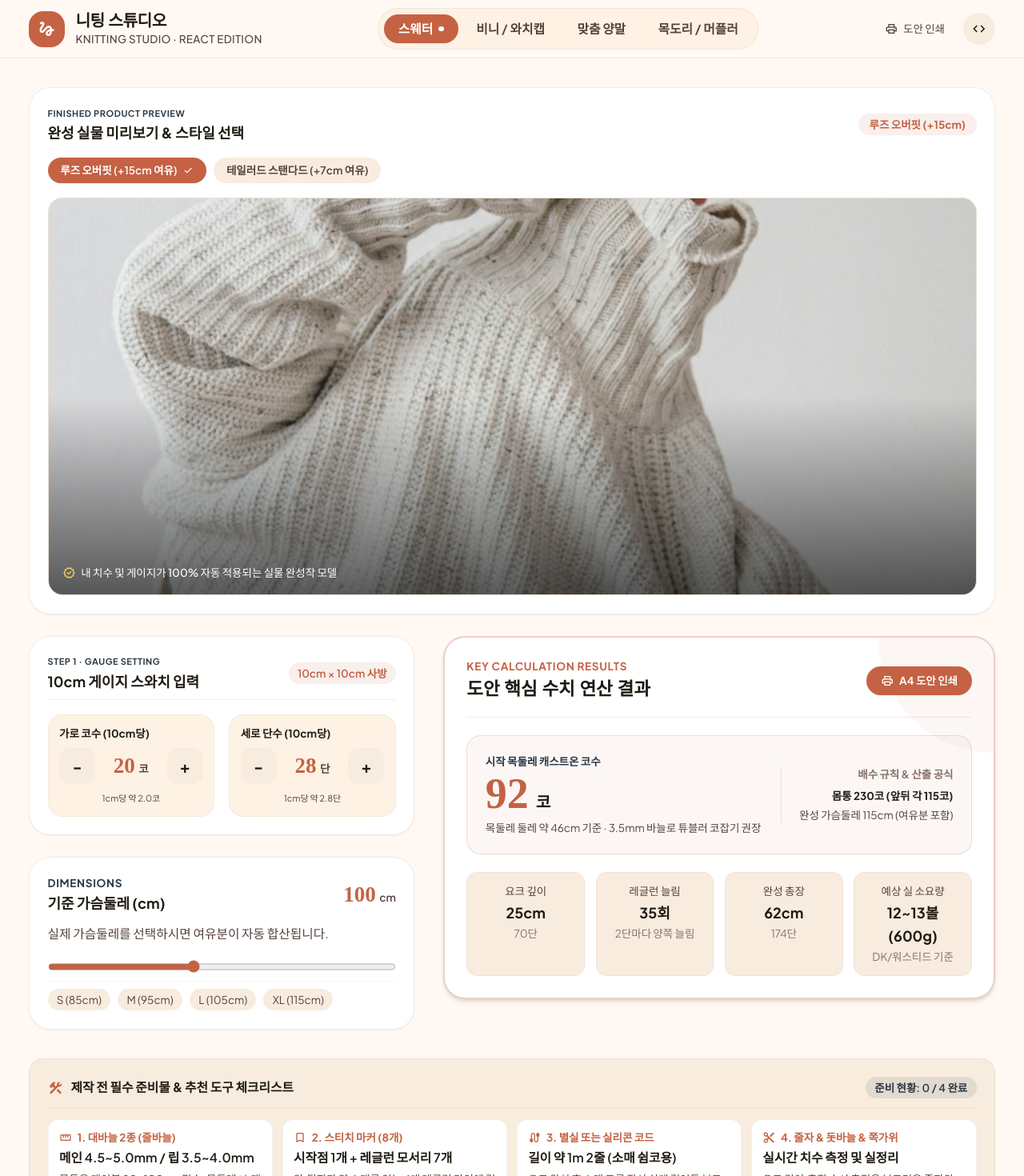
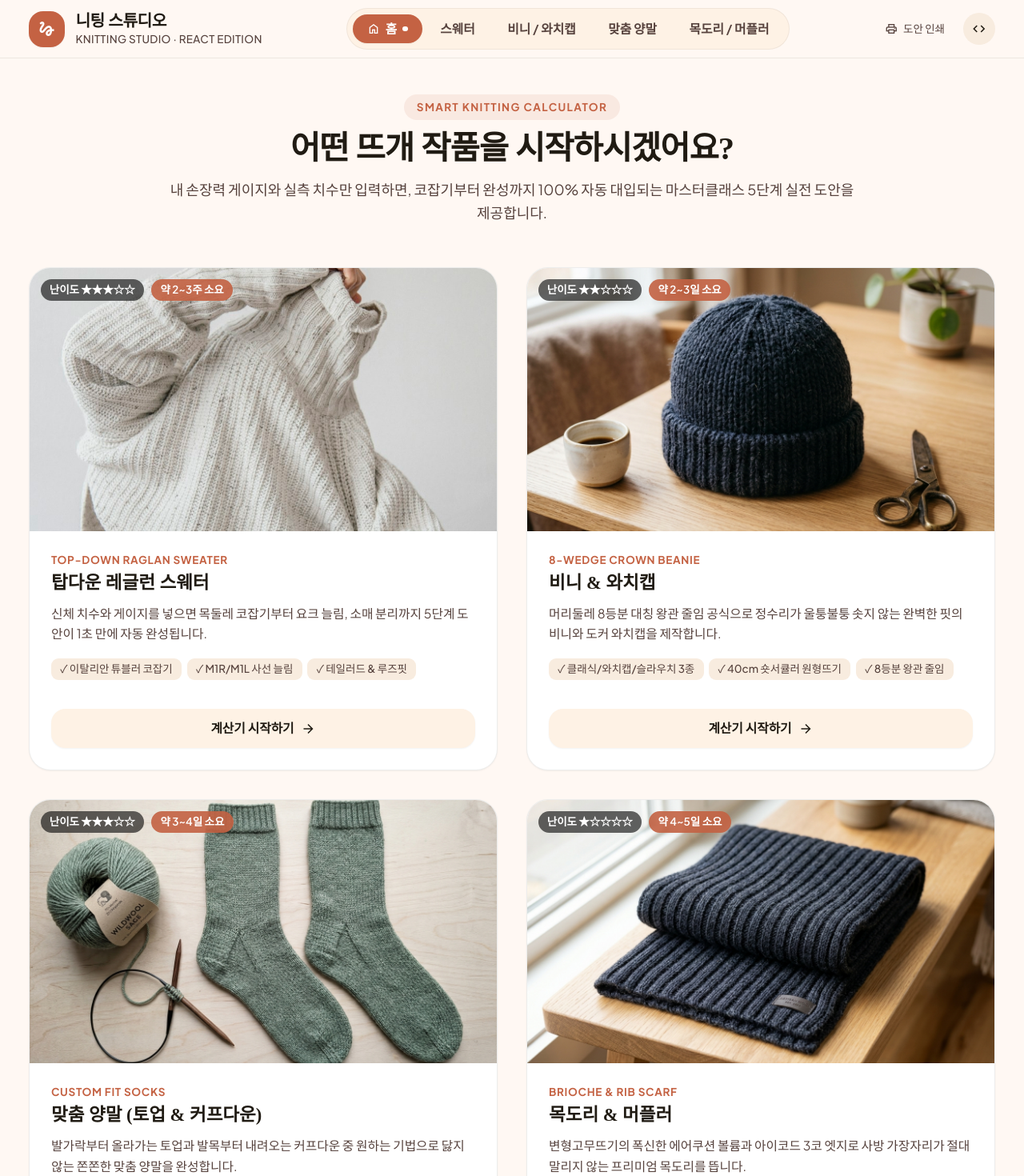
Before and after one commit to Hopelessyou/knitting-studio, a React (Vite) app in the folder react-knitting-studio/: page / in a window 1280 px wide. Shown: the top 1470 px of the page at 80% size. Built offline with nearby package versions, Linux system fonts and the light colour scheme.

Commit message:
feat: Add HomePage dashboard and link header logo (/html/body/div/div/header/div[1]/div[1]) to Home navigation

```diff
--- a/react-knitting-studio/src/App.jsx
+++ b/react-knitting-studio/src/App.jsx
@@ -1,13 +1,14 @@
 import React, { useState } from 'react';
 import TopNavBar from './components/common/TopNavBar';
 import VideoModal from './components/common/VideoModal';
+import HomePage from './pages/HomePage';
 import SweaterPage from './pages/SweaterPage';
 import BeaniePage from './pages/BeaniePage';
 import SocksPage from './pages/SocksPage';
 import ScarfPage from './pages/ScarfPage';
 
 export default function App() {
-  const [activeTab, setActiveTab] = useState('sweater');
+  const [activeTab, setActiveTab] = useState('home');
   const [videoModal, setVideoModal] = useState({ isOpen: false, videoId: '', title: '' });
 
   const handleOpenVideo = (videoId, title) => {
@@ -25,6 +26,7 @@ export default function App() {
 
       {/* 2. Main Page Content */}
       <main className="flex-1">
+        {activeTab === 'home' && <HomePage onSelectTab={setActiveTab} />}
         {activeTab === 'sweater' && <SweaterPage onOpenVideo={handleOpenVideo} />}
         {activeTab === 'beanie' && <BeaniePage onOpenVideo={handleOpenVideo} />}
         {activeTab === 'socks' && <SocksPage onOpenVideo={handleOpenVideo} />}
@@ -43,7 +45,7 @@ export default function App() {
       <footer className="bg-surface-container-low border-t border-on-surface/[0.08] py-8 text-center text-xs text-on-surface-variant">
         <div className="max-w-7xl mx-auto px-4">
           <p className="font-serif font-bold text-sm text-on-surface mb-1">KNITTING STUDIO · 리액트 에디션</p>
-          <p className="text-[11px] text-outline">모든 게이지와 치수가 100% 실시간 연산되는 스마트 뜨개 도안 플랫폼</p>
+          <p className="text-xs text-outline">모든 게이지와 치수가 100% 실시간 연산되는 스마트 뜨개 도안 플랫폼</p>
         </div>
       </footer>
     </div>
--- a/react-knitting-studio/src/components/common/TopNavBar.jsx
+++ b/react-knitting-studio/src/components/common/TopNavBar.jsx
@@ -2,6 +2,7 @@ import React from 'react';
 
 export default function TopNavBar({ activeTab, onSelectTab }) {
   const tabs = [
+    { id: 'home', label: '홈', icon: 'home' },
     { id: 'sweater', label: '스웨터', sub: '탑다운 레글런' },
     { id: 'beanie', label: '비니 / 와치캡', sub: '8등분 왕관 줄임' },
     { id: 'socks', label: '맞춤 양말', sub: '토업 & 커프다운' },
@@ -11,19 +12,25 @@ export default function TopNavBar({ activeTab, onSelectTab }) {
   return (
     <header className="sticky top-0 z-40 bg-[#fff8f3]/90 backdrop-blur-md border-b border-[#201b13]/[0.08]">
       <div className="max-w-7xl mx-auto px-4 sm:px-6 lg:px-8 h-16 flex items-center justify-between">
-        <div className="flex items-center gap-3">
-          <div className="w-10 h-10 rounded-2xl bg-primary text-white flex items-center justify-center shadow-sm">
+        {/* /html/body/div/div/header/div[1]/div[1] -> Home Button */}
+        <button
+          type="button"
+          onClick={() => onSelectTab('home')}
+          className="flex items-center gap-3 cursor-pointer group text-left border-0 bg-transparent p-0 focus:outline-none"
+          title="홈으로 이동"
+        >
+          <div className="w-10 h-10 rounded-2xl bg-primary text-white flex items-center justify-center shadow-sm group-hover:scale-105 group-hover:bg-primary-hover transition-all">
             <span className="material-symbols-outlined text-[24px]">gesture</span>
           </div>
           <div>
-            <h1 className="font-serif font-bold text-lg text-on-surface tracking-tight leading-tight">
+            <h1 className="font-serif font-bold text-lg text-on-surface tracking-tight leading-tight group-hover:text-primary transition-colors">
               니팅 스튜디오
             </h1>
             <p className="text-xs text-on-surface-variant font-medium tracking-wide">
               KNITTING STUDIO · REACT EDITION
             </p>
           </div>
-        </div>
+        </button>
 
         <nav className="hidden md:flex items-center gap-1 bg-surface-container-low p-1.5 rounded-full border border-on-surface/[0.06]">
           {tabs.map((tab) => {
@@ -38,6 +45,7 @@ export default function TopNavBar({ activeTab, onSelectTab }) {
                     : 'text-on-surface-variant hover:text-on-surface hover:bg-white/60'
                 }`}
               >
+                {tab.icon && <span className="material-symbols-outlined text-[16px]">{tab.icon}</span>}
                 <span>{tab.label}</span>
                 {isActive && <span className="w-1.5 h-1.5 rounded-full bg-white animate-pulse" />}
               </button>
@@ -72,7 +80,7 @@ export default function TopNavBar({ activeTab, onSelectTab }) {
             <button
               key={tab.id}
               onClick={() => onSelectTab(tab.id)}
-              className={`px-3 py-1 rounded-full text-sm font-semibold shrink-0 transition-all ${
+              className={`px-3 py-1 rounded-full text-xs font-semibold shrink-0 transition-all ${
                 isActive
                   ? 'bg-primary text-white shadow-sm'
                   : 'text-on-surface-variant bg-white/70'
--- /dev/null
+++ b/react-knitting-studio/src/pages/HomePage.jsx
@@ -0,0 +1,131 @@
+import React from 'react';
+
+export default function HomePage({ onSelectTab }) {
+  const cards = [
+    {
+      id: 'sweater',
+      title: '탑다운 레글런 스웨터',
+      sub: 'Top-Down Raglan Sweater',
+      desc: '신체 치수와 게이지를 넣으면 목둘레 코잡기부터 요크 늘림, 소매 분리까지 5단계 도안이 1초 만에 자동 완성됩니다.',
+      img: '/images/sweater_loose.jpg',
+      badge: '난이도 ★★★☆☆',
+      time: '약 2~3주 소요',
+      features: ['이탈리안 튜블러 코잡기', 'M1R/M1L 사선 늘림', '테일러드 & 루즈핏']
+    },
+    {
+      id: 'beanie',
+      title: '비니 & 와치캡',
+      sub: '8-Wedge Crown Beanie',
+      desc: '머리둘레 8등분 대칭 왕관 줄임 공식으로 정수리가 울퉁불퉁 솟지 않는 완벽한 핏의 비니와 도커 와치캡을 제작합니다.',
+      img: '/images/beanie_watchcap.jpg',
+      badge: '난이도 ★★☆☆☆',
+      time: '약 2~3일 소요',
+      features: ['클래식/와치캡/슬라우치 3종', '40cm 숏서큘러 원형뜨기', '8등분 왕관 줄임']
+    },
+    {
+      id: 'socks',
+      title: '맞춤 양말 (토업 & 커프다운)',
+      sub: 'Custom Fit Socks',
+      desc: '발가락부터 올라가는 토업과 발목부터 내려오는 커프다운 중 원하는 기법으로 닳지 않는 쫀쫀한 맞춤 양말을 완성합니다.',
+      img: '/images/socks_toeup.jpg',
+      badge: '난이도 ★★★☆☆',
+      time: '약 3~4일 소요',
+      features: ['주디스 매직 캐스트온', '저먼 숏로우(GSR) 뒤꿈치', '키치너 스티치']
+    },
+    {
+      id: 'scarf',
+      title: '목도리 & 머플러',
+      sub: 'Brioche & Rib Scarf',
+      desc: '변형고무뜨기의 폭신한 에어쿠션 볼륨과 아이코드 3코 엣지로 사방 가장자리가 절대 말리지 않는 프리미엄 목도리를 뜹니다.',
+      img: '/images/scarf_rib.jpg',
+      badge: '난이도 ★☆☆☆☆',
+      time: '약 4~5일 소요',
+      features: ['변형고무뜨기 (3n+2)', '사방 말림 방지 아이코드 엣지', '실 소요량 그램 계산']
+    }
+  ];
+
+  return (
+    <div className="max-w-7xl mx-auto px-4 sm:px-6 lg:px-8 py-10">
+      {/* Hero Welcome Banner */}
+      <div className="text-center max-w-3xl mx-auto mb-12">
+        <span className="text-xs font-bold text-primary uppercase tracking-widest bg-primary/10 px-3.5 py-1.5 rounded-full inline-block mb-3">
+          SMART KNITTING CALCULATOR
+        </span>
+        <h2 className="text-3xl sm:text-4xl font-serif font-bold text-on-surface mb-3 tracking-tight">
+          어떤 뜨개 작품을 시작하시겠어요?
+        </h2>
+        <p className="text-base text-on-surface-variant leading-relaxed">
+          내 손장력 게이지와 실측 치수만 입력하면, 코잡기부터 완성까지 100% 자동 대입되는 마스터클래스 5단계 실전 도안을 제공합니다.
+        </p>
+      </div>
+
+      {/* 4 Cards Grid */}
+      <div className="grid grid-cols-1 md:grid-cols-2 gap-8 mb-12">
+        {cards.map((card) => (
+          <div
+            key={card.id}
+            onClick={() => onSelectTab(card.id)}
+            className="group bg-surface-container-lowest rounded-3xl overflow-hidden border border-on-surface/[0.08] shadow-sm hover:shadow-xl hover:border-primary/40 transition-all duration-300 cursor-pointer flex flex-col justify-between"
+          >
+            <div>
+              {/* Card Image Banner */}
+              <div className="relative aspect-[16/9] overflow-hidden bg-surface-container">
+                <img
+                  src={card.img}
+                  alt={card.title}
+                  className="w-full h-full object-cover group-hover:scale-105 transition-transform duration-500"
+                />
+                <div className="absolute top-3 left-3 flex gap-2">
+                  <span className="bg-black/60 backdrop-blur-md text-white text-xs font-semibold px-2.5 py-1 rounded-full">
+                    {card.badge}
+                  </span>
+                  <span className="bg-primary/90 text-white text-xs font-semibold px-2.5 py-1 rounded-full">
+                    {card.time}
+                  </span>
+                </div>
+              </div>
+
+              {/* Card Body */}
+              <div className="p-6">
+                <span className="text-xs font-bold text-primary uppercase tracking-wider block mb-1">
+                  {card.sub}
+                </span>
+                <h3 className="text-xl font-bold font-serif text-on-surface group-hover:text-primary transition-colors mb-2">
+                  {card.title}
+                </h3>
+                <p className="text-sm text-on-surface-variant leading-relaxed mb-4">
+                  {card.desc}
+                </p>
+
+                {/* Features Pill List */}
+                <div className="flex flex-wrap gap-1.5 mb-2">
+                  {card.features.map((f, idx) => (
+                    <span
+                      key={idx}
+                      className="text-xs font-medium bg-surface-container text-on-surface-variant px-2.5 py-1 rounded-lg"
+                    >
+                      ✓ {f}
+                    </span>
+                  ))}
+                </div>
+              </div>
+            </div>
+
+            {/* Bottom Action Footer */}
+            <div className="p-6 pt-0">
+              <button
+                type="button"
+                className="w-full py-3 rounded-2xl bg-surface-container-low group-hover:bg-primary group-hover:text-white text-on-surface font-bold text-sm transition-all flex items-center justify-center gap-2 cursor-pointer shadow-sm"
+              >
+                <span>계산기 시작하기</span>
+                <span className="material-symbols-outlined text-[18px] group-hover:translate-x-1 transition-transform">
+                  arrow_forward
+                </span>
+              </button>
+            </div>
+          </div>
+        ))}
+      </div>
+    </div>
+  );
+}
```
Also changed, not shown: 1 other file (tests, documents, lock files or other folders).
